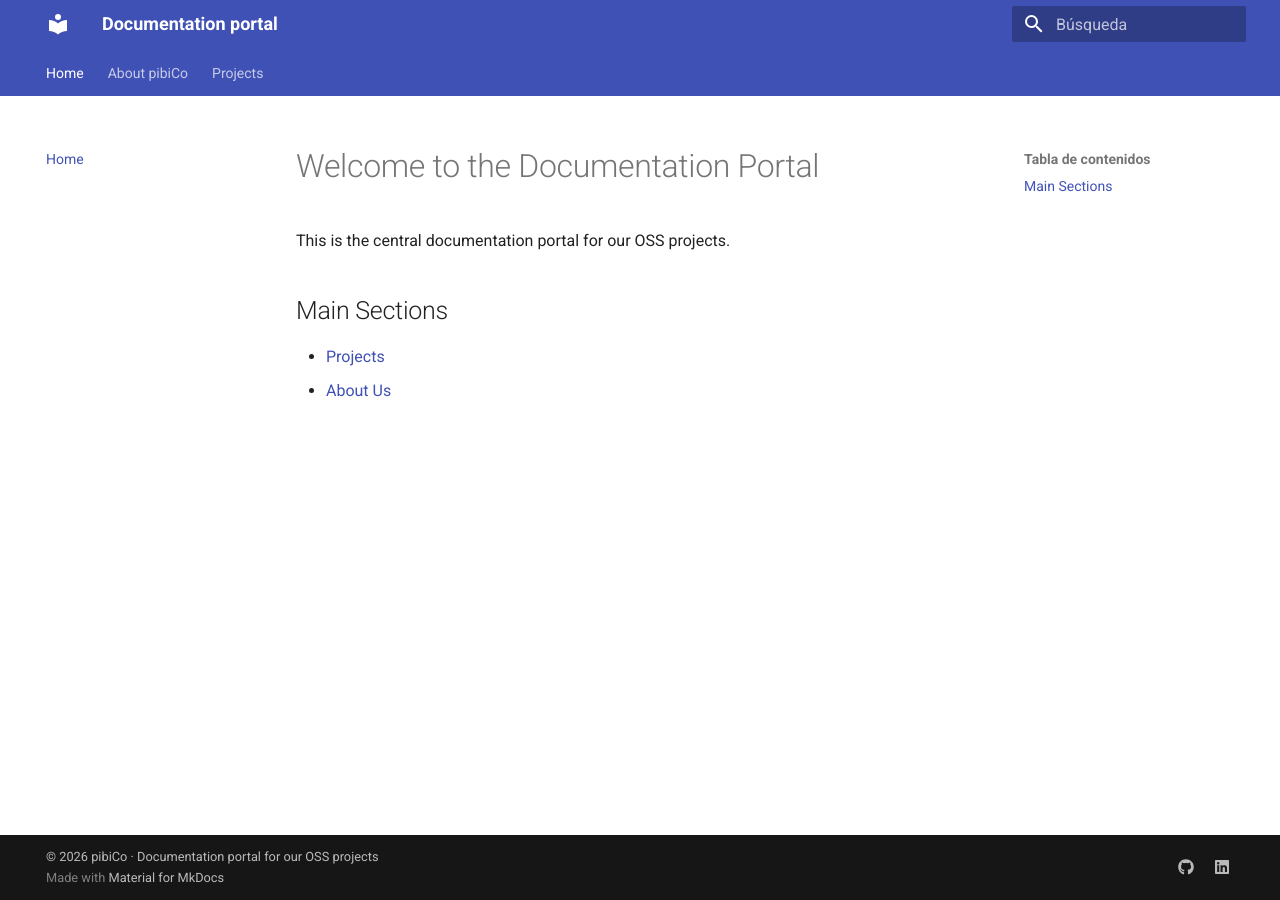
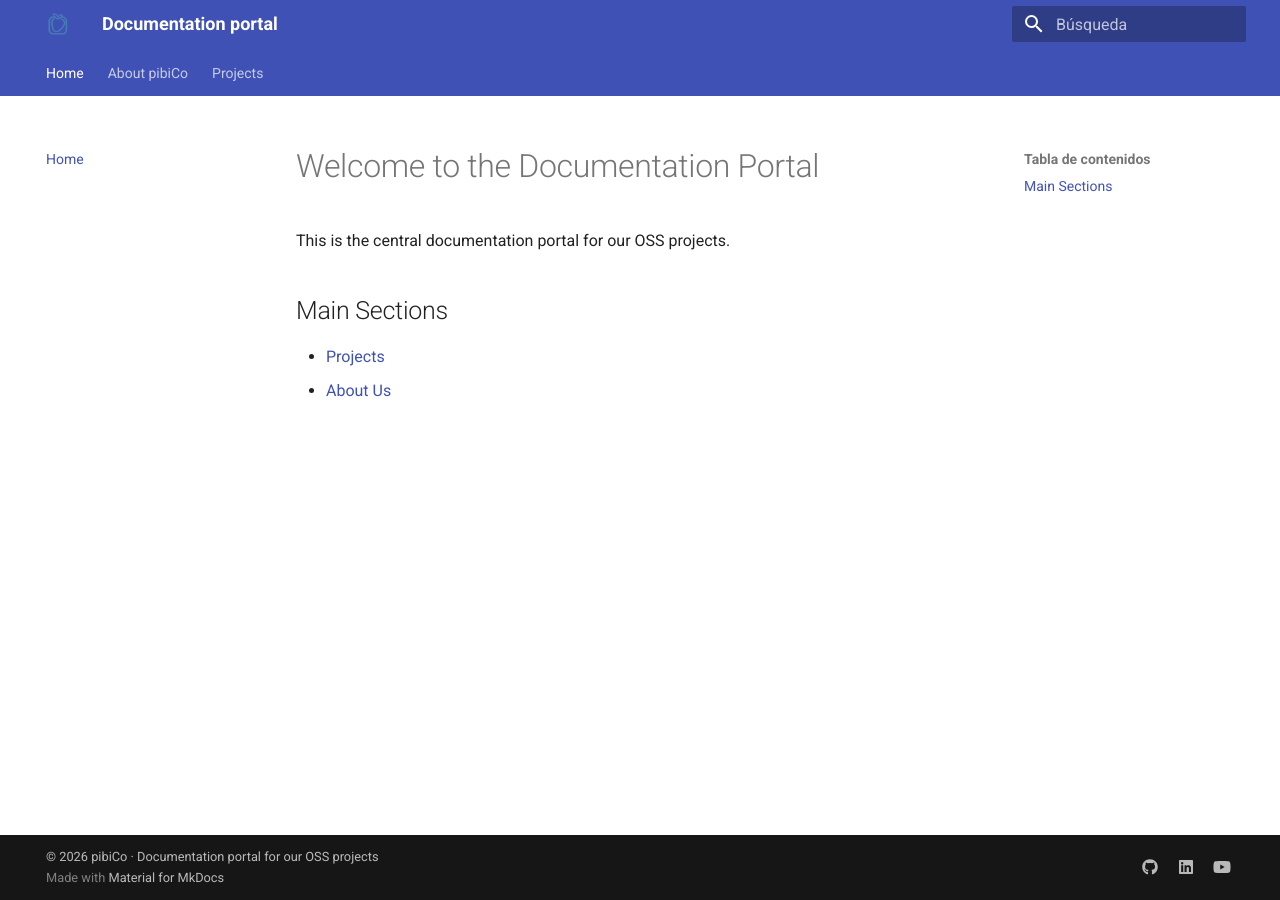
Before and after one commit to pibico/portal, an MkDocs documentation site: the page built from docs/index.md, in a window 1280 px wide. Built offline with MkDocs 1.6.1 and Material for MkDocs 9.7.7, drawn with Linux system fonts in a browser that asks for light colours.

Commit message:
new file:   docs/assets/images/favicon.ico 	new file:   docs/assets/images/logo.png 	modified:   mkdocs.yml 	modified:   site/404.html 	modified:   site/about/index.html 	new file:   site/assets/pibico_icon.png 	modified:   site/index.html 	modified:   site/projects/pibicut/guide/index.html 	modified:   site/projects/pibicut/index.html 	modified:   site/sitemap.xml 	modified:   site/sitemap.xml.gz

```diff
--- a/mkdocs.yml
+++ b/mkdocs.yml
@@ -4,6 +4,8 @@
 
 theme:
   name: material
+  logo: assets/images/logo.png
+  favicon: assets/images/favicon.png
   language: es
   features:
     - navigation.sections      # Sidebar organizado por secciones
@@ -23,11 +25,14 @@
           - Guía: projects/pibicut/guide.md
 
 extra:
+  homepage: https://www.pibico.es
   social:
     - icon: fontawesome/brands/github
       link: https://github.com/pibico
     - icon: fontawesome/brands/linkedin
       link: https://www.linkedin.com/company/pibico
+    - icon: fontawesome/brands/youtube
+      link: https://www.youtube.com/channel/UCZ_aFZHXy-fIXBoyLyHollg
 
 copyright: >
   © 2026 pibiCo · Documentation portal for our OSS projects
```
Also changed, not shown: docs/assets/images/favicon.ico (added), docs/assets/images/logo.png (added), site/404.html, site/about/index.html, site/assets/pibico_icon.png (added), site/index.html, site/projects/pibicut/guide/index.html, site/projects/pibicut/index.html, site/sitemap.xml, 1 other file.
